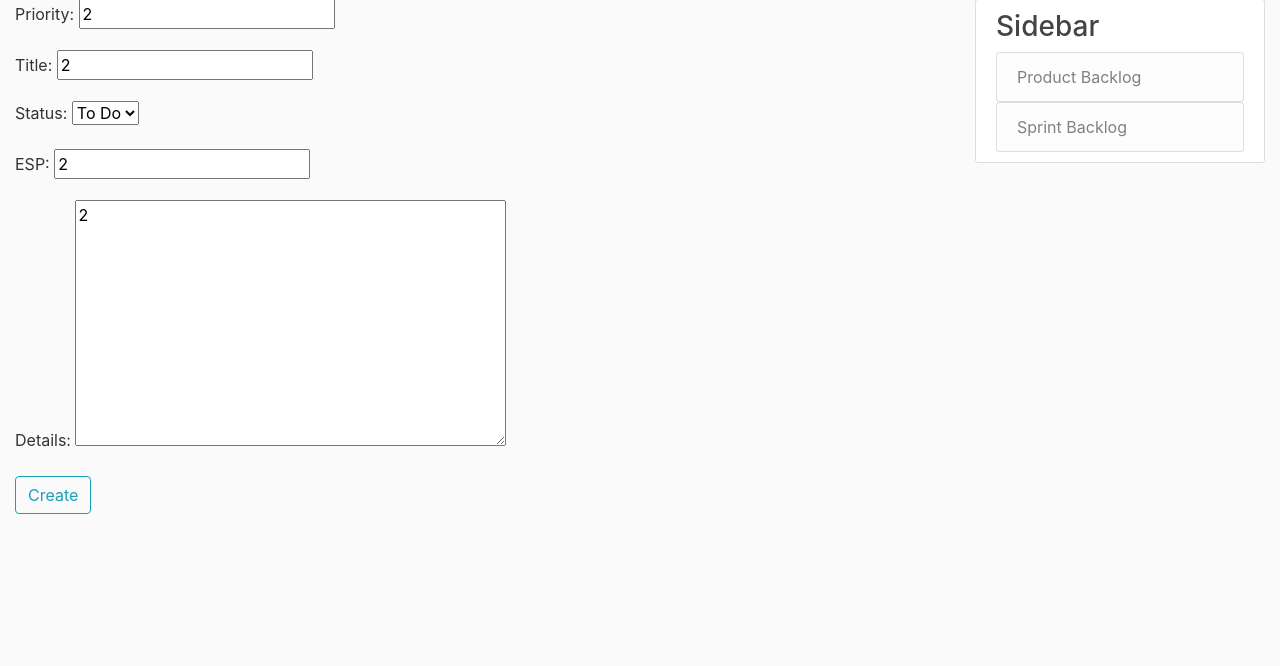
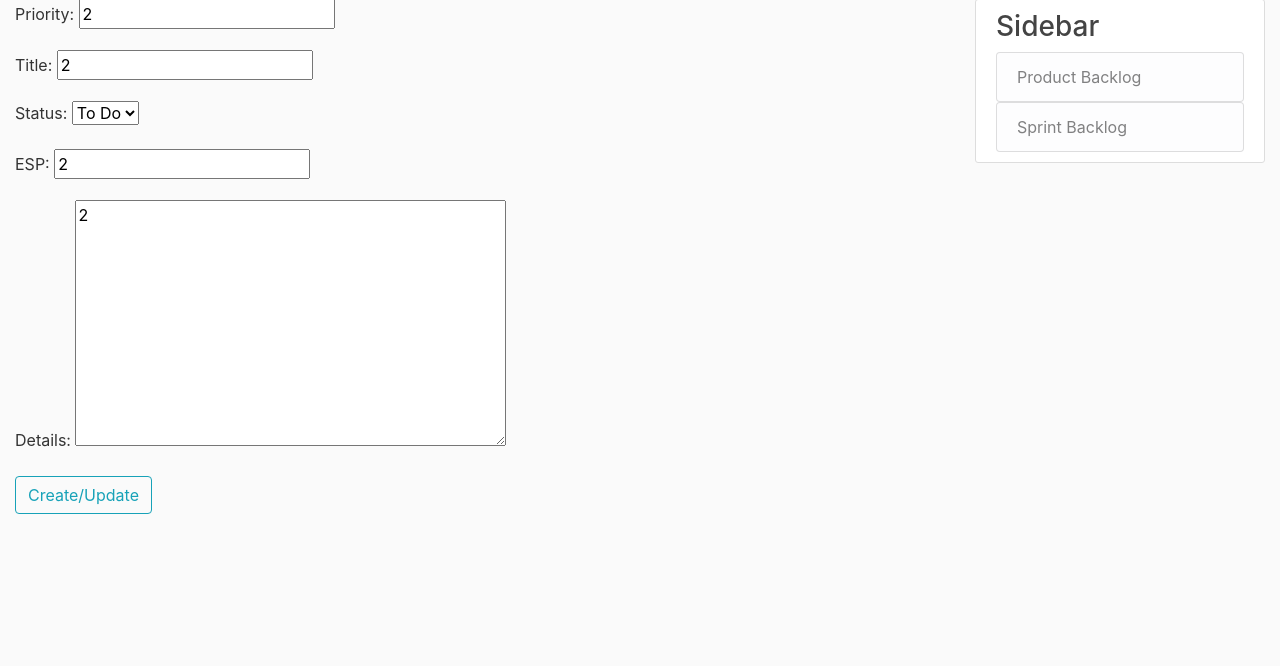
Before and after one commit to martinkingtw/BT_sprint1_demo, a Django app: page /product/5/edit/ in a window 1280 px wide. Shown: the part 81-747 px from the top of the page. Run offline with Django 3.2, Linux system fonts and the light colour scheme; data comes from the database, SQL or seed files in the repository; both versions use the stored data as it was after the commit; some libraries are stand-ins or nearby versions.

Commit message:
add edit

```diff
--- a/templates/productBacklog/PBIs_form.html
+++ b/templates/productBacklog/PBIs_form.html
@@ -2,6 +2,6 @@
 {% block content %}
 <form method="POST"> {% csrf_token %}
 	{{ form.as_p }}
-	<button class="btn btn-outline-info" type="submit">Create</button>
+	<button class="btn btn-outline-info" type="submit">Create/Update</button>
 </form>
 {% endblock content %}
```
Also changed, not shown: db.sqlite3.
